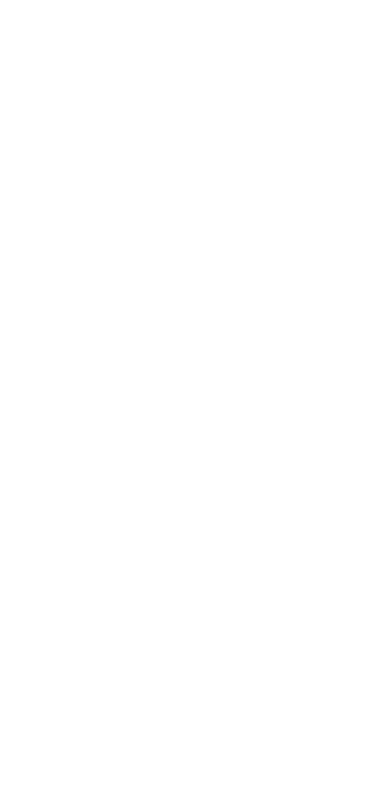
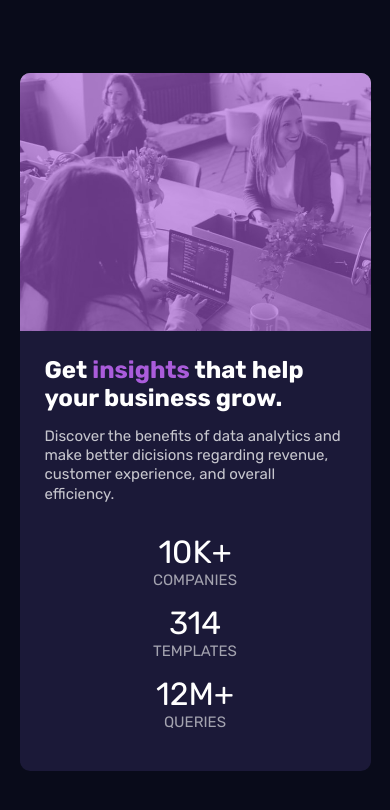
Before and after one commit to electr0space/stats-preview-card-component-main, a plain HTML site: page index.html in a window 390 px wide. Drawn offline with Linux system fonts and the light colour scheme.

Commit message:
Complete project

```diff
--- a/index.html
+++ b/index.html
@@ -5,6 +5,37 @@
         <meta name="viewport" content="width=device-width, initial-scale=1.0">
 
         <link rel="stylesheet" href="./styles.css">
+
+        <!-- Header font -->
+        <link rel="preconnect" href="https://fonts.googleapis.com">
+        <link rel="preconnect" href="https://fonts.gstatic.com" crossorigin>
+        <link href="https://fonts.googleapis.com/css2?family=Jost&family=Rubik:wght@400;700;800&display=swap" rel="stylesheet">
     </head>
-    <body></body>
+    <body>
+        <main class="container">
+            <section class="text-section">
+                <h1>Get <span>insights</span> that help your business grow.</h1>
+                <p>Discover the benefits of data analytics and make better dicisions regarding revenue, customer experience, and overall efficiency.</p>
+                <div class="numbers-blocks">
+                    <div class="num-block">
+                        <p class="numbers">10K+</p>
+                        <p class="stat-heading">Companies</p>
+                    </div>
+                    <div class="num-block">
+                        <p class="numbers">314</p>
+                        <p class="stat-heading">Templates</p>
+                    </div>
+                    <div class="num-block">
+                        <p class="numbers">12M+</p>
+                        <p class="stat-heading">Queries</p>
+                    </div>
+                </div>
+            </section>
+            <section class="img-section">
+                <div class="filter"></div>
+                <img src="./images/image-header-desktop.jpg" class="img-desktop">
+               <img src="./images/image-header-mobile.jpg" class="img-mobile">
+            </section>
+        </main>
+    </body>
 </html>
--- a/styles.css
+++ b/styles.css
@@ -0,0 +1,162 @@
+:root {
+    --primary-main-bg: hsl(233, 47%, 7%);
+    --primary-card-bg: hsl(244, 38%, 16%);
+    --primary-accent: hsl(277, 64%, 61%);
+
+    --text-header-numbers: hsl(0, 0%, 100%);
+    --text-paragraph: hsla(0, 0%, 100%, 0.75);
+    --text-stat-headings: hsla(0, 0%, 100%, 0.6);
+}
+
+* {
+    margin: 0;
+    padding: 0;
+    box-sizing: border-box;
+    font-family: 'Jost', sans-serif;
+    font-family: 'Rubik', sans-serif;
+}
+
+body {
+    background-color: var( --primary-main-bg);
+    height: 100vh;
+    overflow: hidden;
+    display: flex;
+    justify-content: center;
+    font-family: 'Jost', sans-serif;
+    font-family: 'Rubik', sans-serif;
+}
+
+.container {
+    background-color: var(--primary-card-bg);
+    display: grid;
+    grid-template-columns: repeat(2, 1fr);
+    grid-template-rows: auto;
+    width: 80%;
+    margin: auto;
+    border-radius: 10px;
+}
+
+.text-section {
+    padding: 25px;
+    display: flex;
+    flex-direction: column;
+    justify-content: space-evenly;
+}
+
+.text-section h1 {
+    color: var( --text-header-numbers);
+}
+
+.text-section span {
+    color: var(--primary-accent);
+}
+
+.text-section > p {
+    color: var(--text-paragraph);
+    margin-bottom: 1.8rem;
+    font-weight: 400;
+    font-size: 15px;
+    line-height: 1.2rem;
+}
+
+.numbers-blocks {
+    display: flex;
+    justify-content: space-between;
+}
+
+.numbers {
+    color: var( --text-header-numbers);
+    margin-bottom: 10px;
+    font-size: 32px;
+}
+
+.stat-heading {
+    text-transform: uppercase;
+    color: var(--text-stat-headings);
+    font-size: 15px;
+}
+
+.img-section {
+    position: relative;
+    border-radius: 0 10px 10px 0;
+}
+
+.img-desktop {
+    height: 100%;
+    width: 100%;
+    border-radius: 0 10px 10px 0;
+}
+
+.img-mobile {
+    display: none;
+}
+
+.filter {
+    background-color: var(--primary-accent);
+    height: 100%;
+    width: 100%;
+    position: absolute;
+    opacity: 0.6;
+    border-radius: 0 10px 10px 0;
+}
+
+@media screen and (max-width: 749px) {
+    .container {
+        display: grid;
+        grid-template-columns: 1fr;
+        grid-template-rows: auto auto;
+        width: 90%;
+        margin: auto;
+        border-radius: 10px;
+    }
+
+    .text-section {
+        order: 2;
+    }
+
+    .text-section h1 {
+        margin-bottom: 15px;
+    }
+
+    .numbers-blocks {
+        display: flex;
+        flex-direction: column;
+        align-items: center;
+        text-align: center;
+    }
+
+    .numbers {
+        margin: 0;
+    }
+
+    .stat-heading {
+        margin-bottom: 15px;
+    }
+
+    .img-section {
+        position: relative;
+        border-radius: 10px 10px 0 0;
+        order: 1;
+    }
+
+    .img-desktop {
+        display: none;
+    }
+
+    .img-mobile {
+        display: block;
+        height: 100%;
+        width: 100%;
+        border-radius: 10px 10px 0 0;
+    }
+
+    .filter {
+        background-color: var(--primary-accent);
+        height: 100%;
+        width: 100%;
+        position: absolute;
+        opacity: 0.6;
+        border-radius: 10px 10px 0 0;
+    }
+
+}
```
